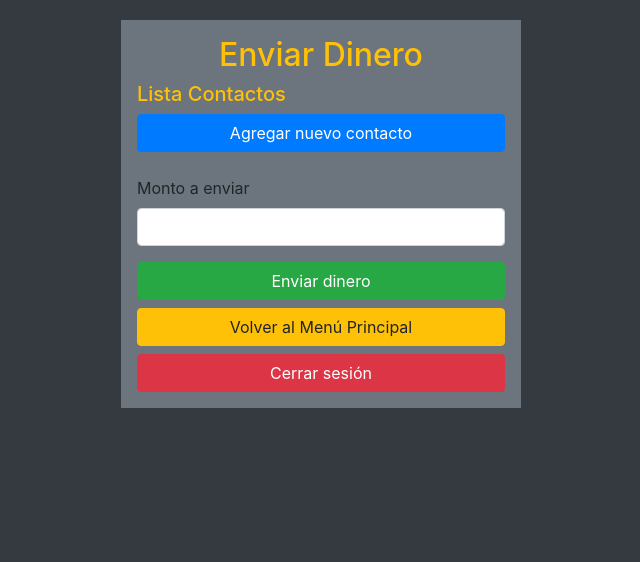
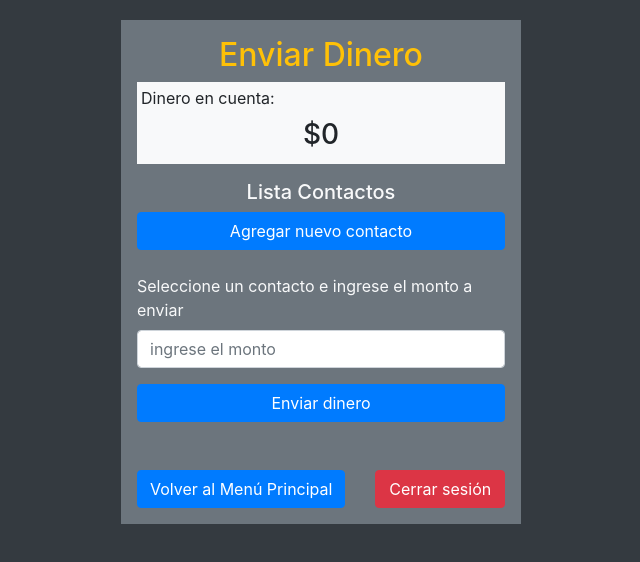
Before and after one commit to claudio-hcn/actividad-L5-M2, a plain HTML site: page sendmoney.html in a window 1280 px wide. Shown: the whole page, without its empty margins (319-959 px from the left). Drawn offline with nearby package versions, Linux system fonts and the light colour scheme; sample sign-in values are in the browser's storage.

Commit message:
se modifica interfaz, colores de botones

```diff
--- a/sendmoney.html
+++ b/sendmoney.html
@@ -27,12 +27,12 @@
   <div class="container bg-secondary p-3">
     <h2 class="text-warning text-center">Enviar Dinero</h2>
     <form>
-      <!-- <div class="form-group">
-        <label for="searchContact">Buscar en la agenda de transferencias:</label>
-        <input type="text" class="form-control" id="searchContact" placeholder="Search contact">
-      </div> -->
+      <div class="form-group bg-light p-1">
+        <label>Dinero en cuenta:</label>
+        <h3 id="monto" class="text-center"></h3>
+      </div>
 
-      <h5 class="text-warning">Lista Contactos</h5>
+      <h5 class="text-light text-center">Lista Contactos</h5>
       <button type="button" class="btn btn-primary btn-block my-2" data-toggle="modal" data-target="#modalContacto">
         Agregar nuevo contacto
       </button>
@@ -41,17 +41,20 @@
       </div>
     </form>
     <div class="form-group mt-3">
-      <label>Monto a enviar</label>
-      <input type="number" id="montoEnvio" class="form-control">
+      <label class="text-light">Seleccione un contacto e ingrese el monto a enviar</label>
+      <input type="number" id="montoEnvio" class="form-control" placeholder="ingrese el monto">
     </div>
 
-    <button class="btn btn-success btn-block" id="btnEnviar">
+    <button class="btn btn-primary btn-block" id="btnEnviar">
       Enviar dinero
     </button>
-    <a href="menu.html" class="btn btn-warning btn-block">Volver al Menú Principal</a>
-    <button class="btn btn-danger btn-block" id="logout">
-      Cerrar sesión
-    </button>
+    <div class="row mt-5">
+      <div class="col">
+        <a href="menu.html" class="btn btn-primary btn-block text-white">Volver al Menú Principal</a>
+      </div>
+      <div class="col">
+        <a class="btn btn-danger btn-block text-white" id="logout"> Cerrar sesión</a>
+      </div>
     </div>
     <div class="modal fade" id="modalContacto" tabindex="-1">
       <div class="modal-dialog">
@@ -89,6 +92,8 @@
                   <option value="1">Banco Estado</option>
                   <option value="2">Banco de Chile</option>
                   <option value="3">Banco Itau</option>
+                  <option value="4">Banco Santander</option>
+                  <option value="5">Mercado Pago</option>
                 </select>
               </div>
               <button type="submit" class="btn btn-success btn-block">
@@ -208,12 +213,22 @@
         });
 
         localStorage.setItem('movimientos', JSON.stringify(movimientos));
+        location.reload();
       }
 
       document.getElementById('logout').addEventListener('click', () => {
         localStorage.removeItem('loggedIn');
         window.location.href = 'index.html';
       });
+      //mostrar saldo en pantalla
+      const montoElemento = document.getElementById('monto');
+
+      // Obtener saldo desde localStorage
+      let saldo = Number(localStorage.getItem('saldo'));
+
+      // Mostrarlo formateado
+      montoElemento.textContent =
+        '$' + saldo.toLocaleString('es-CL');
     </script>
 
 </body>
```
Also changed, not shown: deposit.html (+36 -7 lines), menu.html (+8 -8 lines), transactions.html (+7 -4 lines). Lines whose indentation alone changed are shown as unchanged.
